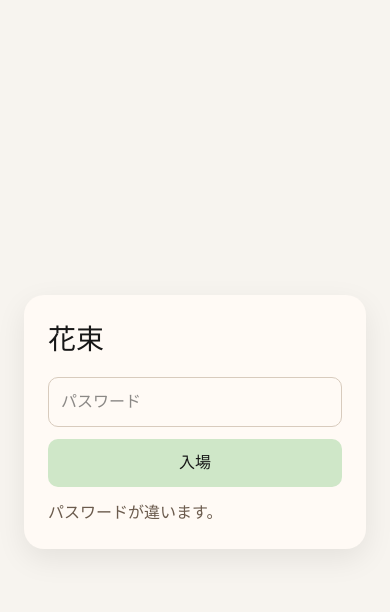
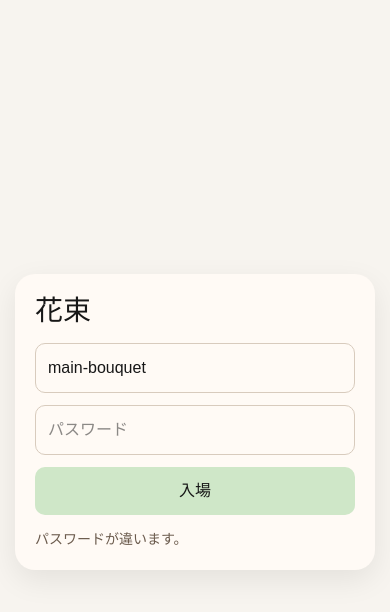
Before and after one commit to 67-Sim/flower-bouquet, a Next.js app: page / in a window 390 px wide. Both pictures are taken after a click on the button "入場". Shown: the top 612 px of the page. Built offline with nearby package versions, Linux system fonts and the light colour scheme.

Commit message:
final password entry and mobile bouquet page

```diff
--- a/app/bouquet/[shareCode]/page.tsx
+++ b/app/bouquet/[shareCode]/page.tsx
@@ -54,6 +54,14 @@ export default function BouquetPage() {
     if (count <= 2) return "🌿";
     return "🌸";
   };
+
+  useEffect(() => {
+    const allowed = localStorage.getItem(`bouquet-access-${shareCode}`);
+
+    if (!allowed) {
+      router.push("/");
+      return;
+    }
 
     const loadBouquetData = async () => {
       setLoading(true);
@@ -119,16 +127,8 @@ export default function BouquetPage() {
       setLoading(false);
     };
 
-  useEffect(() => {
-    const allowed = localStorage.getItem(`bouquet-access-${shareCode}`);
-
-    if (!allowed) {
-      router.push("/");
-      return;
-    }
-
     loadBouquetData();
-  }, [shareCode]);
+  }, [router, shareCode, supabase]);
 
   const handleSlotClick = (index: number) => {
     const flower = flowers.find((f) => f.slot_index === index);
--- a/app/page.tsx
+++ b/app/page.tsx
@@ -6,20 +6,23 @@ import { useRouter } from "next/navigation";
 export default function Home() {
   const router = useRouter();
 
+  const [shareCode, setShareCode] = useState("main-bouquet");
   const [password, setPassword] = useState("");
   const [message, setMessage] = useState("");
 
   const handleEnter = () => {
+    if (!shareCode.trim()) {
+      setMessage("花束コードを入力してください。");
+      return;
+    }
+
     if (password !== "comany67") {
       setMessage("パスワードが違います。");
       return;
     }
 
-    // 입장 허용 저장
-    localStorage.setItem("bouquet-access-main-bouquet", "true");
-
-    // 꽃다발 페이지 이동
-    router.push("/bouquet/main-bouquet");
+    localStorage.setItem(`bouquet-access-${shareCode}`, "true");
+    router.push(`/bouquet/${shareCode}`);
   };
 
   return (
@@ -30,26 +33,35 @@ export default function Home() {
         display: "flex",
         justifyContent: "center",
         alignItems: "center",
-        padding: "24px",
+        padding: "20px 14px",
       }}
     >
       <div
         style={{
           width: "100%",
-          maxWidth: "420px",
+          maxWidth: "360px",
           background: "#fffaf5",
           borderRadius: "20px",
-          padding: "24px",
+          padding: "20px",
           boxShadow: "0 10px 30px rgba(0,0,0,0.08)",
         }}
       >
-        <h1 style={{ fontSize: "28px", marginBottom: "16px" }}>花束</h1>
+        <h1
+          style={{
+            fontSize: "28px",
+            marginTop: 0,
+            marginBottom: "16px",
+            lineHeight: 1.2,
+          }}
+        >
+          花束
+        </h1>
 
         <input
-          type="password"
-          placeholder="パスワード"
-          value={password}
-          onChange={(e) => setPassword(e.target.value)}
+          type="text"
+          placeholder="花束コード"
+          value={shareCode}
+          onChange={(e) => setShareCode(e.target.value)}
           style={{
             width: "100%",
             padding: "12px",
@@ -57,6 +69,26 @@ export default function Home() {
             borderRadius: "10px",
             border: "1px solid #d8cbbd",
             boxSizing: "border-box",
+            fontSize: "16px",
+          }}
+        />
+
+        <input
+          type="password"
+          placeholder="パスワード"
+          value={password}
+          onChange={(e) => setPassword(e.target.value)}
+          onKeyDown={(e) => {
+            if (e.key === "Enter") handleEnter();
+          }}
+          style={{
+            width: "100%",
+            padding: "12px",
+            marginBottom: "12px",
+            borderRadius: "10px",
+            border: "1px solid #d8cbbd",
+            boxSizing: "border-box",
+            fontSize: "16px",
           }}
         />
 
@@ -69,13 +101,24 @@ export default function Home() {
             borderRadius: "10px",
             background: "#cfe7c8",
             cursor: "pointer",
+            fontSize: "16px",
           }}
         >
           入場
         </button>
 
         {message && (
-          <p style={{ marginTop: "14px", color: "#6b5b4d" }}>{message}</p>
+          <p
+            style={{
+              marginTop: "14px",
+              marginBottom: 0,
+              color: "#6b5b4d",
+              fontSize: "14px",
+              lineHeight: 1.5,
+            }}
+          >
+            {message}
+          </p>
         )}
       </div>
     </main>
```
Lines whose indentation alone changed are shown as unchanged.
